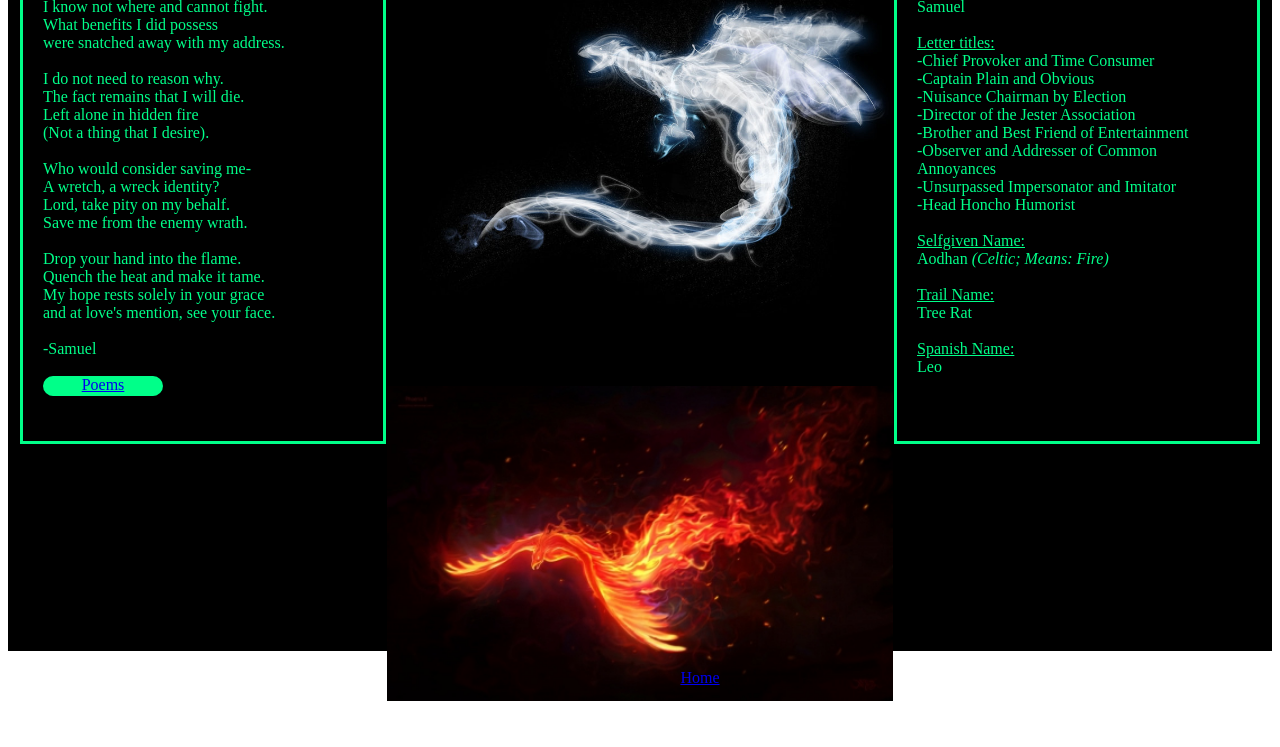
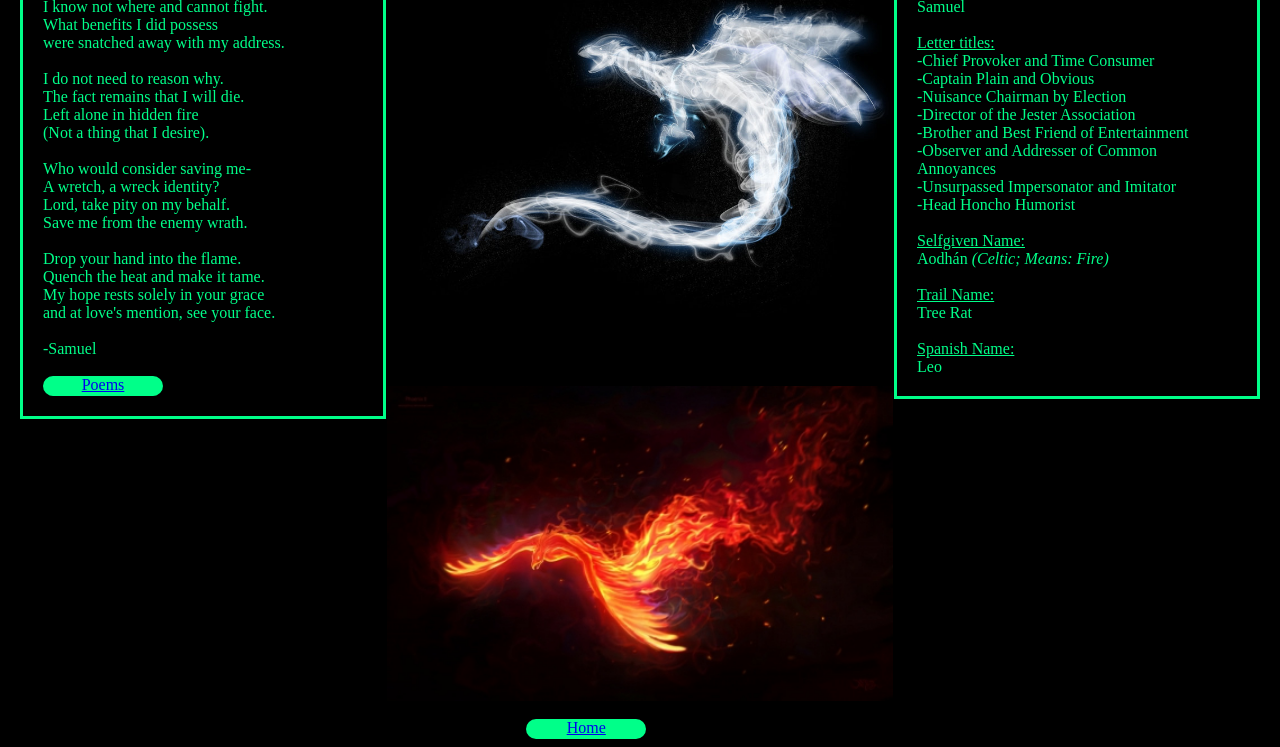
Before and after one commit to raspsam/Sam-Website, a website: page public/room.html in a window 1280 px wide. Shown: the part 622-1369 px from the top of the page. Before the commit the page ends 1323 px from the top, so only its background shows below. Drawn offline with Linux system fonts and the light colour scheme.

Commit message:
edit room a lot

```diff
--- a/public/room.html
+++ b/public/room.html
@@ -1,6 +1,7 @@
 <html>
 
 <head>
+<meta charset="UTF-8">
 <script src='jquery-2.2.0.min.js' ></script>
 <script type="text/javascript">
     function run(){
@@ -20,6 +21,9 @@ $(document).ready(run);
 </script>
 
 <style>
+   body {
+       background-color: black;
+   }
    #back{
        color: #00FF89;
    }
@@ -30,7 +34,6 @@ $(document).ready(run);
       position: absolute;
       right: 20px;
       top: 100px;
-      height: 0px;
       width: 15%;
    }
    #titles {
@@ -39,7 +42,6 @@ $(document).ready(run);
       position: absolute;
       right: 20px;
       top: 520px;
-      height: 500px;
       width: 25%;
    }
    #poem {
@@ -48,7 +50,6 @@ $(document).ready(run);
       position: absolute;
       left: 20px;
       top: 520px;
-      height: 500px;
       width: 25%;
    }
    #title {
@@ -86,7 +87,7 @@ $(document).ready(run);
            This is the Website of
            <b><u>
              Samuel!
-           </b></u>
+           </u></b>
            <br>
            Enter at your own risk!
            <br>
@@ -184,7 +185,7 @@ $(document).ready(run);
        <br>
        <u>Selfgiven Name:</u>
        <br>
-       Aodhan <i>(Celtic; Means: Fire)</i>
+       Aodhán <i>(Celtic; Means: Fire)</i>
        <br>
        <br>
        <u>Trail Name:</u>
@@ -201,7 +202,7 @@ $(document).ready(run);
 
 </div>
 
-<div id='ground' style='background-color: Black; width: 100%; height: 680px;' >
+<div id='ground' style='background-color: Black; width: 100%;' >
 
     <center><img src="Dragon.jpg" alt="Dragon" style="width:40%;height:auto;"></center>
     <br>
@@ -209,7 +210,7 @@ $(document).ready(run);
 
 </div>
 <br>
-<div id="page" style='color: Black; background-color: #00FF89; width: 120px; height: 20px; border-radius: 10px; margin-left: 50%;' >
+<div id="page" style='color: Black; background-color: #00FF89; width: 120px; height: 20px; border-radius: 10px; margin-left: 41%;' >
 <center>
 <a href='index.html' >Home</a>
 </center>
```
